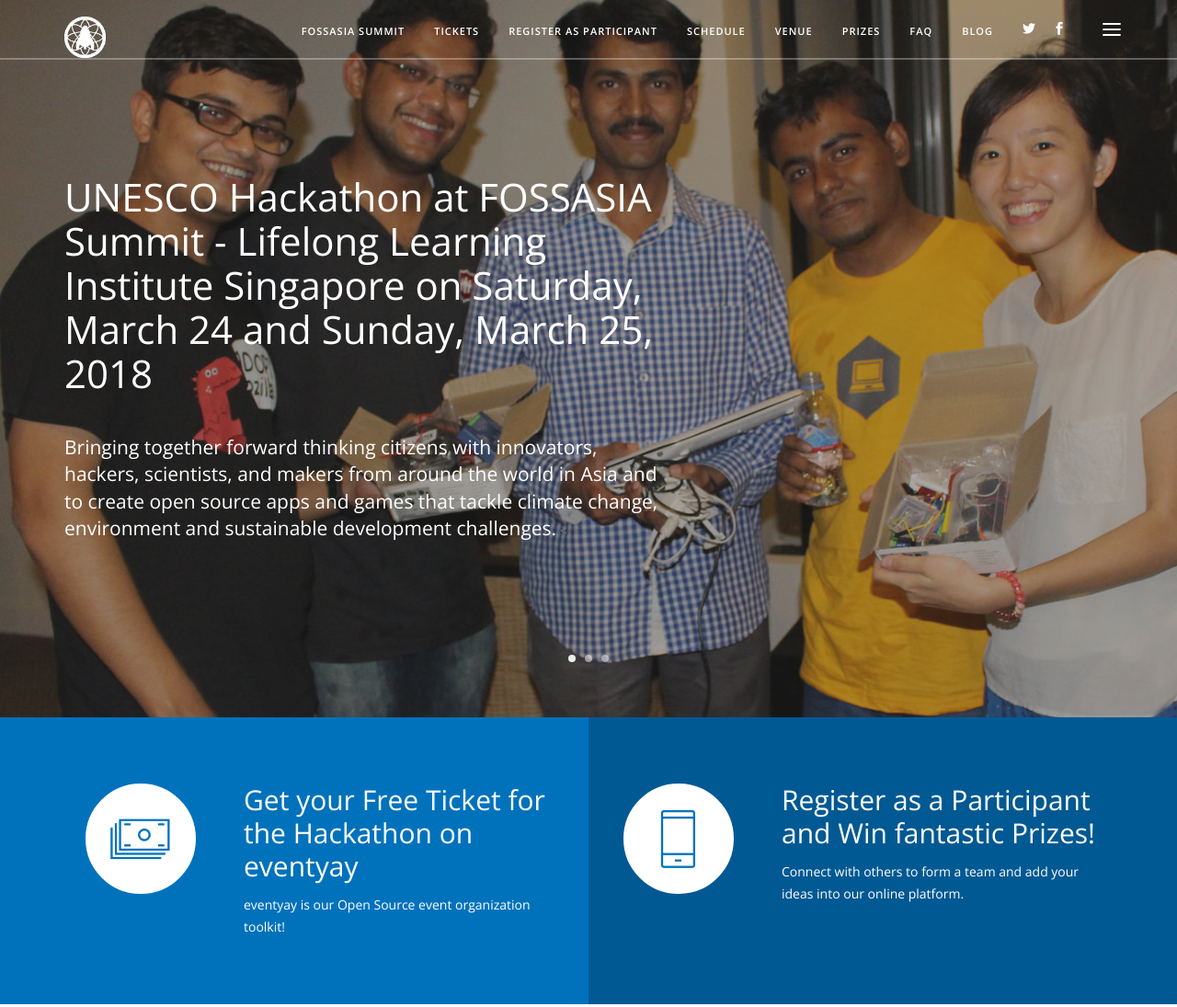
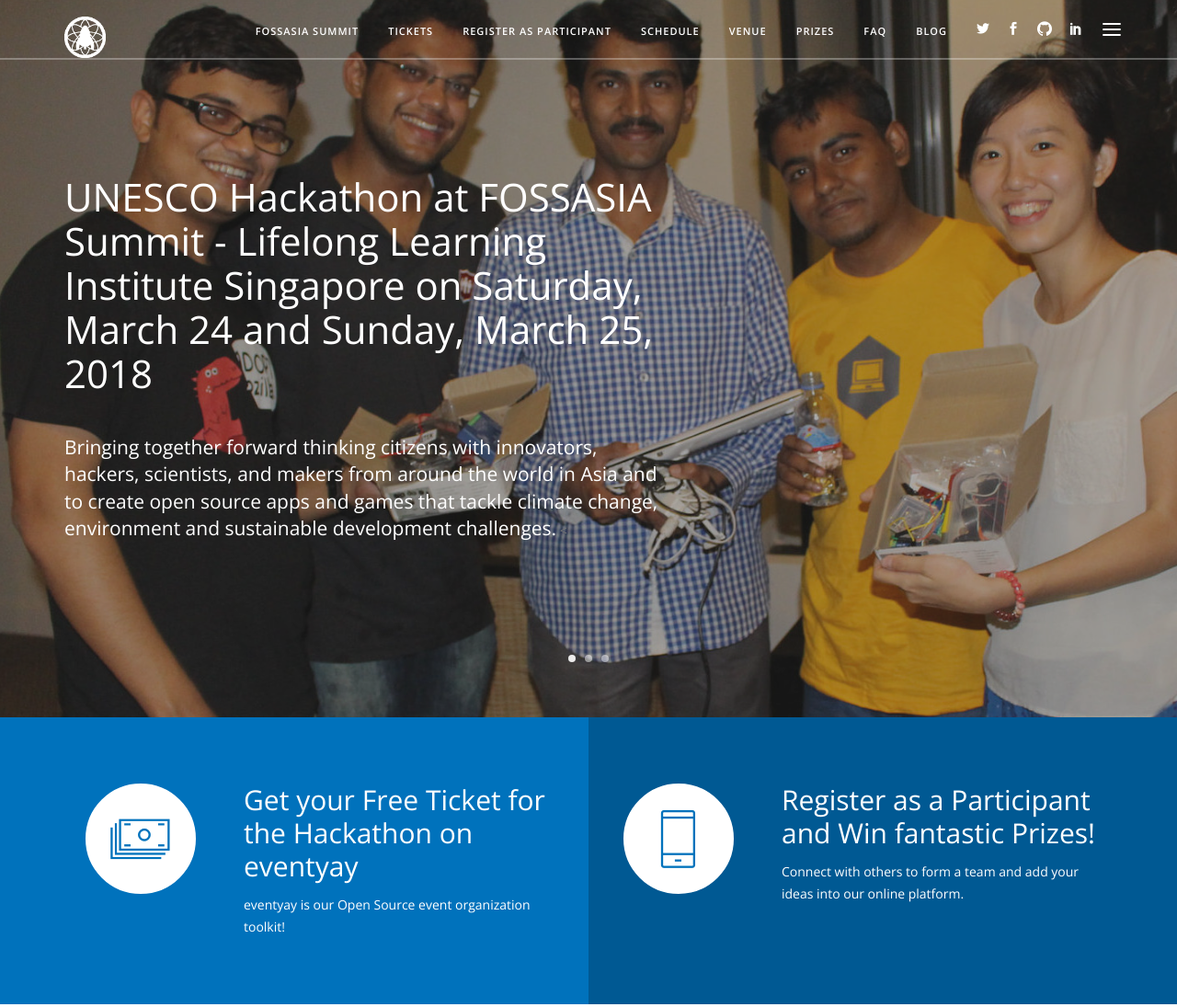
Before and after one commit to fossasia/sg18.sciencehack.asia, a plain HTML site: page index.html in a window 1280 px wide. Shown: the top 1095 px of the page at 92% size. Drawn offline with nearby package versions, Linux system fonts and the light colour scheme; files whose address does not match are found by name.

Commit message:
Add github and linkedin icon (#16)

```diff
--- a/index.html
+++ b/index.html
@@ -23,6 +23,7 @@
     <link href="css/pe-icon-7-stroke.min.css" rel="stylesheet" type="text/css" media="all" />
     <link href="css/lightbox.min.css" rel="stylesheet" type="text/css" media="all" />
     <link href="css/theme.css" rel="stylesheet" type="text/css" media="all" />
+    <link href="https://maxcdn.bootstrapcdn.com/font-awesome/4.6.0/css/font-awesome.min.css" rel="stylesheet" type="text/css" media="all" />
     <link href='http://fonts.googleapis.com/css?family=Open+Sans:400,600,300' rel='stylesheet' type='text/css'>
 </head>
 
@@ -64,6 +65,8 @@
 									</li> -->
                             <li class="social-link"><a href="http://twitter.com/fossasia" target="_self"><i class="icon social_twitter"></i></a></li>
                             <li class="social-link"><a href="https://www.facebook.com/events/139329623548116/" target="_self"><i class="icon social_facebook"></i></a></li>
+                            <li class="social-link"><a href="https://github.com/fossasia" target="_self" ><i class="fa fa-github fa-lg"></i></a></li>
+                            <li class="social-link" style="margin-right:0 !important"><a href="https://in.linkedin.com/company/fossasia" target="_self" ><i class="icon social_linkedin"></i></a></li>
                         </ul>
                         <div class="sidebar-menu-toggle"><i class="icon icon_menu"></i></div>
                         <div class="mobile-menu-toggle"><i class="icon icon_menu"></i></div>
```
